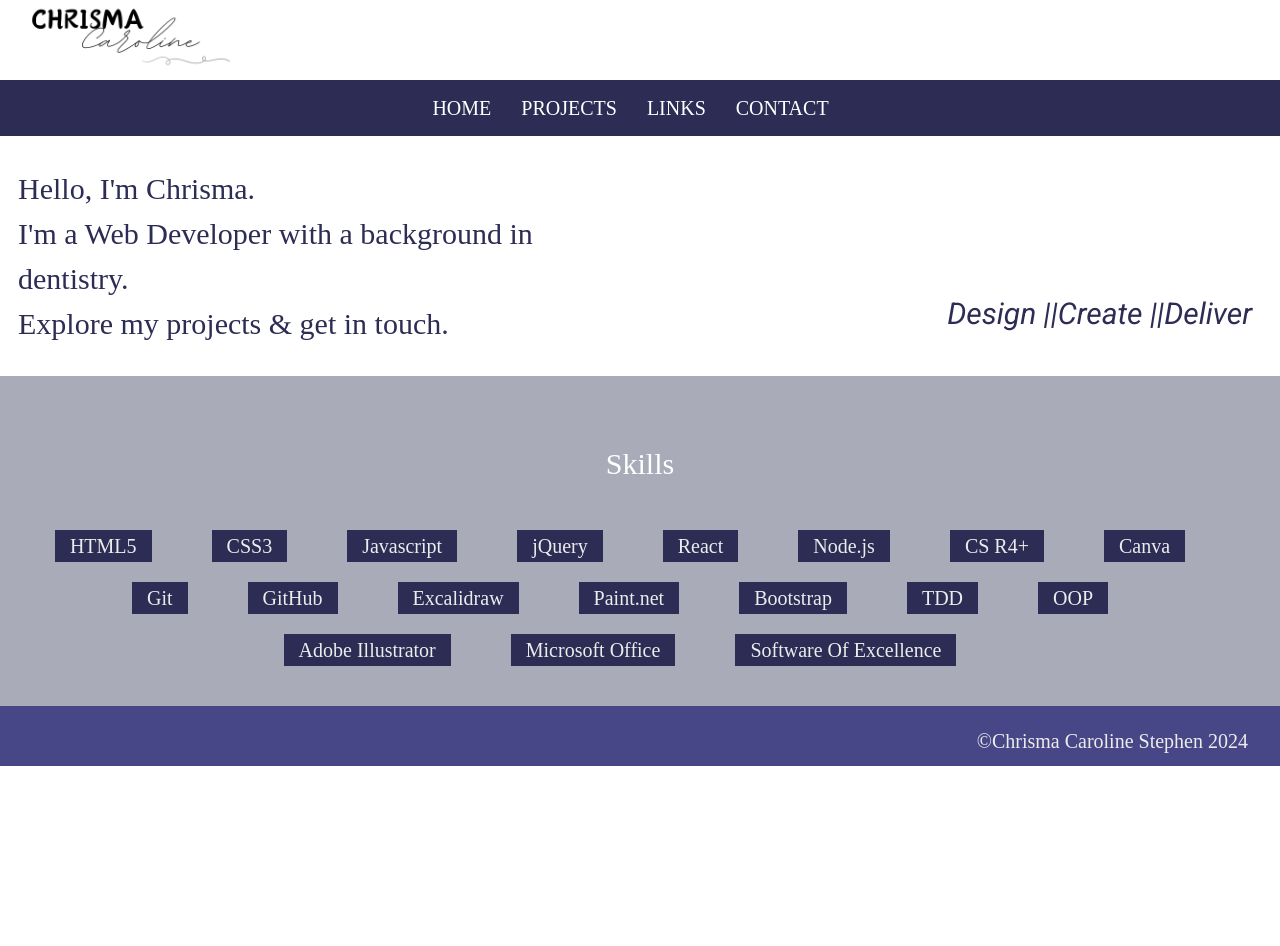
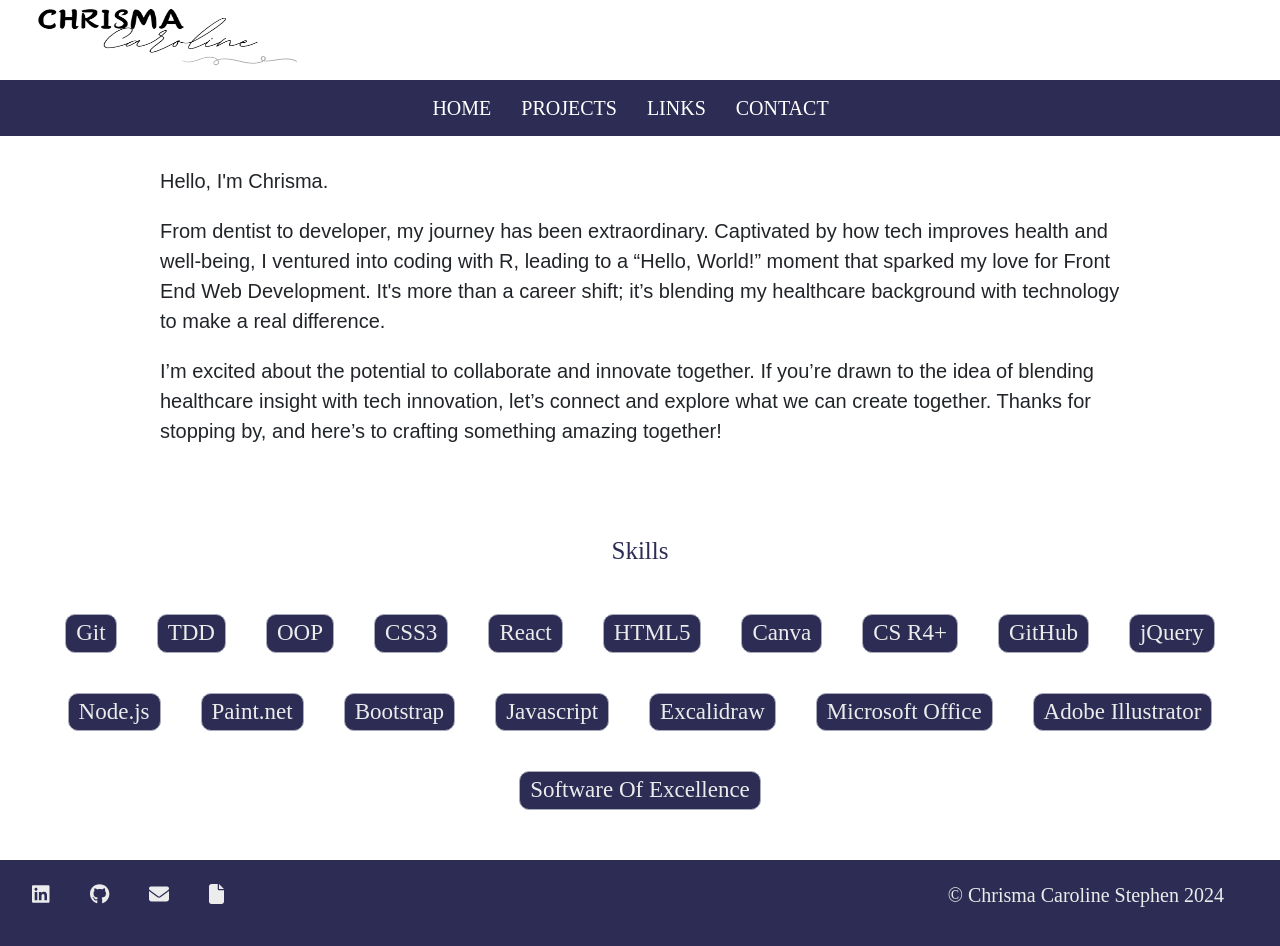
Before and after one commit to chrisma89/Chrisma-Caroline-Stephen, a React (Vite) app: page / in a window 1280 px wide. Before the commit the page ends 800 px from the top, so only its background shows below. Built offline with nearby package versions, Linux system fonts and the light colour scheme; a web font is replaced by a local one.

Commit message:
home page content added, links added to footer and styled

```diff
--- a/src/App.jsx
+++ b/src/App.jsx
@@ -19,17 +19,17 @@ function App() {
       <div>
         <Header />
         <NavBar />
-        <About />
+        {/* <About /> */}
 
         <Routes>
-          {/* <Route path="/" element={<HomeCard />} /> */}
+          <Route path="/" element={<HomeCard />} />
           <Route path="/projects" element={<ProjectsGallery />} />
           <Route path="/projectdetails" element={<Details  />} />
           <Route path="/links" element={<Links />} />
           <Route path="/contact" element={<Contact />} />
           {/* <Route path="*" element={<HomeCard />} /> */}
         </Routes>
-        <Skills/>
+        {/* <Skills/> */}
         <Footer />
       </div>
     </Router>
--- a/src/components/HomeCard/index.jsx
+++ b/src/components/HomeCard/index.jsx
@@ -1,21 +1,93 @@
-
-import Card from "react-bootstrap/Card";
+import React from "react";
+import { Container, Row, Col, Card } from "react-bootstrap";
 import "./style.css";
+import Skills from "../skills";
 
 function HomeCard() {
   return (
+    <>
+      <Container
+        className="container-fluid flex-column"
+        style={{
+          fontFamily: "roboto-regular-italic",
+          paddingLeft: "5rem",
+          paddingRight: "5rem",
+        }}
+      >
+        <Row
+          className="justify-content-start"
+          style={{
+            fontFamily: "roboto-italic",
+            fontSize: "20px",
+            padding: "10px",
+            paddingTop:"30px"
+          }}
+        >
+          <Col>
+            Hello, I'm Chrisma.
+          </Col>
+        </Row>
+        <Row
+          style={{
+            fontFamily: "roboto-regular-italic",
+            fontSize: "20px",
+            padding: "10px",
+          }}
+        >
+          <Col>
 
-    <div className="container-fluid homecard">
-    <div className="justify-content-center text-center title" style={{color : "white", fontSize : "25px", fontFamily: "allura-regular", margin : "15px", width : "50%"}} >
-        <div>Welcome to my Portfolio!
-          Explore my projects to see the innovation I bring by blending expertise in dentistry and software development. For collaboration and my resume, check out the links page. Thanks for visiting!
-          Chrisma</div>
+From dentist to developer, my journey has been extraordinary. Captivated by how tech improves health and well-being, I ventured into coding with R, leading to a “Hello, World!” moment that sparked my love for Front End Web Development. It's more than a career shift; it’s blending my healthcare background with technology to make a real difference.
 
-        <Card.Body style={{ backgroundColor: "transparent",  display: 'flex', justifyContent: 'center', alignItems: 'center', flexDirection: 'column' }}>
-          <Card.Img className="rounded-circle mx-auto" style={{ width: '40%', height: '40%', padding: "35px" }} variant="top" src="../../images/pic.jpeg" />
+          </Col>
+        </Row>
+        {/* <Row
+          style={{
+            fontFamily: "roboto-italic",
+            fontSize: "20px",
+            padding: "10px",
+          }}
+        >
+          <Col>
+            Now, merging my dental expertise with digital skills, I aim to
+            create web applications that make a real difference, especially in
+            healthcare. This unique blend of backgrounds guides me to innovate
+            at the crossroads of health and technology.
+          </Col>
+        </Row> */}
+        <Row
+          style={{
+            fontFamily: "roboto-regular-italic",
+            fontSize: "20px",
+            padding: "10px",
+            paddingBottom : "30px"
+          }}
+        >
+
+          <Col>
+
+            I’m excited about the potential to collaborate and innovate
+            together. If you’re drawn to the idea of blending healthcare insight
+            with tech innovation, let’s connect and explore what we can create
+            together. Thanks for stopping by, and here’s to crafting something
+            amazing together!
+          </Col>
+        </Row>
+
+        <Card.Body
+          style={{
+            backgroundColor: "transparent",
+            display: "flex",
+            justifyContent: "center",
+            alignItems: "center",
+            flexDirection: "column",
+          }}
+        >
+          {/* <Card.Img className="rounded-circle mx-auto" style={{ width: '40%', height: '40%', padding: "35px" }} variant="top" src="../../images/pic.jpeg" />  */}
         </Card.Body>
-    </div>
-    </div>
+        {/* </div> */}
+      </Container>
+      <Skills />
+    </>
   );
 }
 
--- a/src/components/HomeCard/style.css
+++ b/src/components/HomeCard/style.css
@@ -11,7 +11,7 @@
   align-items: center;
   /* font-family: "allura-regular"; */
   background-color: rgb(238, 238, 238);
-  background-image: url("../../images/unsplah.jpg");
+  /* background-image: url("../../images/unsplah.jpg"); */
   background-size: cover; /* Cover the entire page */
   background-position: center; /* Center the background image */
   background-repeat: no-repeat; /* Do not repeat the image */
--- a/src/components/about.jsx
+++ b/src/components/about.jsx
@@ -3,10 +3,11 @@ import { Container, Row, Col } from 'react-bootstrap';
 
 const About = () => {
   return (
-    <Container fluid style={{ padding: "20px" }}>
-      <Row className="justify-content-between about">
-        <Col xs={12} md={6} className="d-flex justify-content-center" style={{ padding: "10px" }}>
+    <Container fluid>
+      <Row className="justify-content-between">
+        <Col xs={12} md={6} className="d-flex justify-content-center">
           <div className="flex-column align-items-center">
+
             <div className="charm-regular">Hello, I'm Chrisma.</div>
             <div className="charm-regular">I'm a Web Developer with a background in dentistry.</div>
             <div className="charm-regular">Explore my projects & get in touch.</div>
@@ -18,12 +19,6 @@ const About = () => {
           <div className="roboto-regular-italic">Deliver</div>
         </Col>
       </Row>
-      {/* Uncomment and adjust the download link as needed */}
-      {/* <Row className="d-flex align-items-center justify-content-center">
-        <Col xs={12} className="text-center">
-          <a className="roboto-regular-italic" style={{ padding: "20px", fontSize: "25px", textDecoration: "none", color: "black" }} href="./images/CV.pdf" download="CV.pdf">Download Resume</a>
-        </Col>
-      </Row> */}
     </Container>
   );
 };
--- a/src/components/footer.jsx
+++ b/src/components/footer.jsx
@@ -1,12 +1,46 @@
+import React from "react";
+import { Container, Row, Col } from "react-bootstrap";
+import { FontAwesomeIcon } from '@fortawesome/react-fontawesome';
+import { faEnvelope, faFile } from '@fortawesome/free-solid-svg-icons';
+import { faGithub, faLinkedin } from '@fortawesome/free-brands-svg-icons';
+
+const footerIconStyle = {
+  color: "#ECECEC",
+  fontSize: "20px", // Adjust the icon size here instead of width and height to ensure scalability
+  padding: "20px", // Adjust padding to control the space around the icons
+};
+
 const Footer = () => {
   return (
-    <>
-    <div className="container-fluid d-flex justify-content-end" style={{backgroundColor : " #474787", height : "60px"}}>
-      <div style= {{color : "#ECECEC", textAlign : "center", fontSize : "20px", padding : "20px", fontFamily : "roboto-black-italic"}}>©Chrisma Caroline Stephen 2024</div>
+    <div style={{backgroundColor : "#2C2C54"}}>
+      <Container fluid style={{ backgroundColor: "#2C2C54", height: "20%" }} className="d-flex align-items-center">
+        <Row className="w-100">
+          <Col className="d-flex justify-content-start">
+            {/* Icons */}
+            <a href="https://www.linkedin.com/in/chrisma-caroline-stephen/" target="_blank" style={footerIconStyle}>
+              <FontAwesomeIcon icon={faLinkedin} />
+            </a>
+            <a href="https://github.com/chrisma89" target="_blank" style={footerIconStyle}>
+              <FontAwesomeIcon icon={faGithub} />
+            </a>
+            <a href="mailto:chrismacaroline@gmail.com" target="_blank" style={footerIconStyle}>
+              <FontAwesomeIcon icon={faEnvelope} />
+            </a>
+            <a href="/images/CV.pdf" target="_blank" style={footerIconStyle}>
+              <FontAwesomeIcon icon={faFile} />
+            </a>
+          </Col>
 
+          <Col  className="d-flex justify-content-end">
+            {/* Text */}
+            <p style={{ color: "#ECECEC", fontSize: "20px", fontFamily: "roboto-black-italic", padding: "20px" }}>
+              © Chrisma Caroline Stephen 2024
+            </p>
+          </Col>
+        </Row>
+      </Container>
     </div>
-    </>
-   );
-}
+  );
+};
 
 export default Footer;
--- a/src/components/header.jsx
+++ b/src/components/header.jsx
@@ -3,7 +3,7 @@
 const Header = () => {
   return (
     <div className="container-fluid d-flex" style={{height : "80px"}}>
-       <img src="/images/CHRISMA.png" style={{height : "90%", width : "auto"}} />
+       <img src="/images/CHRISMA.png" style={{height : "90%", width : "100%"}} />
     </div>
 
    );
--- a/src/components/skills.jsx
+++ b/src/components/skills.jsx
@@ -1,48 +1,60 @@
 import { Button } from "react-bootstrap";
 
-
-
 const Skills = () => {
-
   const skillsbutton = {
     backgroundColor: "#2C2C54",
-    fontFamily : "roboto-black-italic",
+    fontFamily: "roboto-black-italic",
     color: "#ECECEC",
-    paddingLeft: "15px",
-    paddingRight: "15px",
-    border: "10px solid #AAABB8",
+    paddingLeft: "10px",
+    paddingRight: "10px",
+    margin: "20px",
+    border: "1px solid #AAABB8",
     borderRadius: "10px",
-    fontSize : "20px",
-    marginRight : "40px"
-  }
+    fontSize: "23px",
+    // marginRight: "40px",
+  };
   return (
     <>
-    <div  className= "container-fluid d-flex flex-wrap flex-column" style={{backgroundColor :"#AAABB8", padding : "30px"}}>
-    <h4 style={{fontFamily : "roboto-black-italic",fontSize : "30px", padding : "30px", marginTop : "10px", textAlign: "center", color: "white"}}>Skills</h4>
+      <div
+        className="container-fluid d-flex flex-wrap flex-column"
+        style={{ backgroundColor: "f0f0f0", padding: "30px" }}
+      >
+        <h4
+          style={{
+            fontFamily: "roboto-black-italic",
+            fontSize: "25px",
+            padding: "20px",
+            marginTop: "10px",
+            textAlign: "center",
+            color: "#2C2C54",
+          }}
+        >
+          Skills
+        </h4>
 
         <div className="container-fluid d-flex flex-wrap flex-row justify-content-center align-align-center">
+          <button style={skillsbutton}>Git</button>
+          <button style={skillsbutton}>TDD</button>
+          <button style={skillsbutton}>OOP</button>
+          <button style={skillsbutton}>CSS3</button>
+          <button style={skillsbutton}>React</button>
           <button style={skillsbutton}>HTML5</button>
-    <button style={skillsbutton}>CSS3</button>
-    <button style={skillsbutton} >Javascript</button>
+          <button style={skillsbutton}>Canva</button>
+          <button style={skillsbutton}>CS R4+</button>
+          <button style={skillsbutton}>GitHub</button>
           <button style={skillsbutton}>jQuery</button>
-    <button style={skillsbutton}>React</button>
-    <button style={skillsbutton} >Node.js</button>
-    <button style={skillsbutton}>CS R4+</button>
-    <button style={skillsbutton}>Canva</button>
-    <button style={skillsbutton}>Git</button>
-    <button style={skillsbutton}>GitHub</button>
-    <button style={skillsbutton}>Excalidraw</button>
+          <button style={skillsbutton}>Node.js</button>
           <button style={skillsbutton}>Paint.net</button>
           <button style={skillsbutton}>Bootstrap</button>
-    <button style={skillsbutton}>TDD</button>
-    <button style={skillsbutton}>OOP</button>
+          <button style={skillsbutton}>Javascript</button>
+          <button style={skillsbutton}>Excalidraw</button>
+          <button style={skillsbutton}>Microsoft Office</button>
           <button style={skillsbutton}>Adobe Illustrator</button>
-    <button style={skillsbutton}>Microsoft Office</button>
           <button style={skillsbutton}>Software Of Excellence</button>
         </div>
       </div>
     </>
   );
-}
+};
 
 export default Skills;
--- a/src/main.css
+++ b/src/main.css
@@ -140,7 +140,7 @@ a {
   justify-content: center;
   align-items: center;
   background-color: rgb(238, 238, 238);
-  background-image: url("./images/unsplah.jpg");
+  /* background-image: url("./images/unsplah.jpg"); */
   background-size: cover;
   background-position: center;
   background-repeat: no-repeat;
```
Lines whose indentation alone changed are shown as unchanged.
